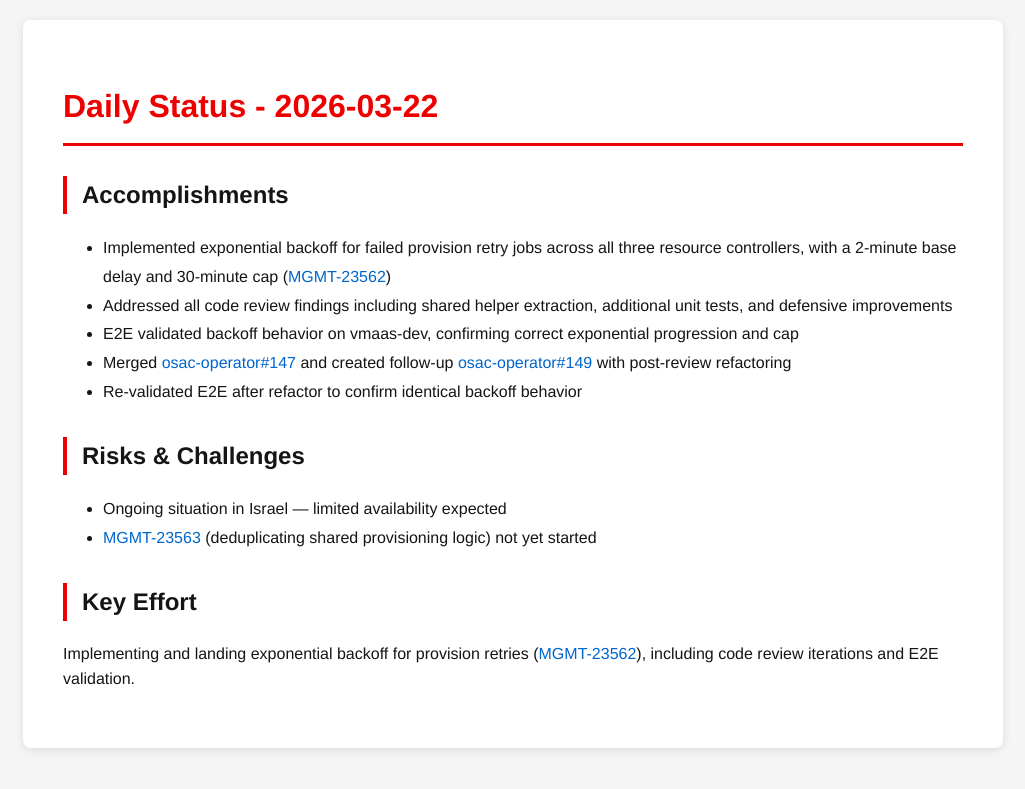
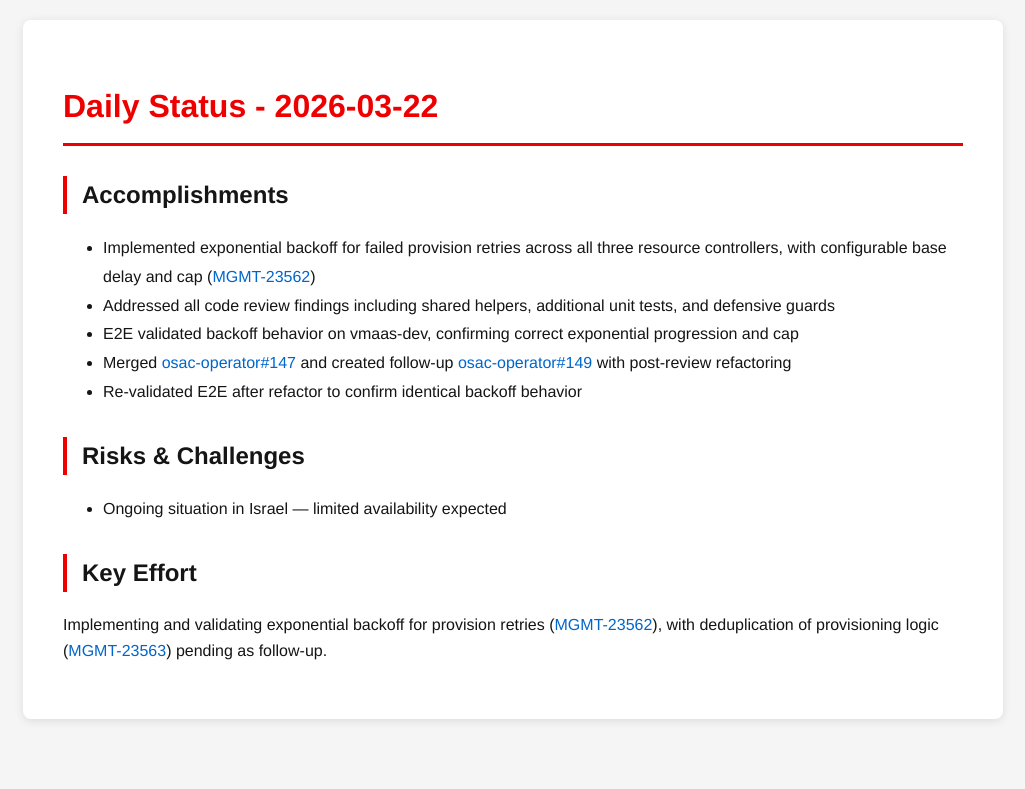
Before and after one commit to tzvatot/daily-status, a Jekyll site: the page built from 2026-03-22.md, in a window 1280 px wide. Shown: the top 789 px of the page, without its empty margins (127-1152 px from the left). Built offline with Jekyll 4.4.1, drawn with Linux system fonts in a browser that asks for light colours.

Commit message:
Daily status update - 2026-03-22

```diff
--- a/2026-03-22.md
+++ b/2026-03-22.md
@@ -7,15 +7,14 @@
 # Daily Status - 2026-03-22
 
 ## Accomplishments
-- Implemented exponential backoff for failed provision retry jobs across all three resource controllers, with a 2-minute base delay and 30-minute cap ([MGMT-23562](https://issues.redhat.com/browse/MGMT-23562))
-- Addressed all code review findings including shared helper extraction, additional unit tests, and defensive improvements
+- Implemented exponential backoff for failed provision retries across all three resource controllers, with configurable base delay and cap ([MGMT-23562](https://issues.redhat.com/browse/MGMT-23562))
+- Addressed all code review findings including shared helpers, additional unit tests, and defensive guards
 - E2E validated backoff behavior on vmaas-dev, confirming correct exponential progression and cap
 - Merged [osac-operator#147](https://github.com/osac-project/osac-operator/pull/147) and created follow-up [osac-operator#149](https://github.com/osac-project/osac-operator/pull/149) with post-review refactoring
 - Re-validated E2E after refactor to confirm identical backoff behavior
 
 ## Risks & Challenges
 - Ongoing situation in Israel — limited availability expected
-- [MGMT-23563](https://issues.redhat.com/browse/MGMT-23563) (deduplicating shared provisioning logic) not yet started
 
 ## Key Effort
-Implementing and landing exponential backoff for provision retries ([MGMT-23562](https://issues.redhat.com/browse/MGMT-23562)), including code review iterations and E2E validation.
+Implementing and validating exponential backoff for provision retries ([MGMT-23562](https://issues.redhat.com/browse/MGMT-23562)), with deduplication of provisioning logic ([MGMT-23563](https://issues.redhat.com/browse/MGMT-23563)) pending as follow-up.
```
